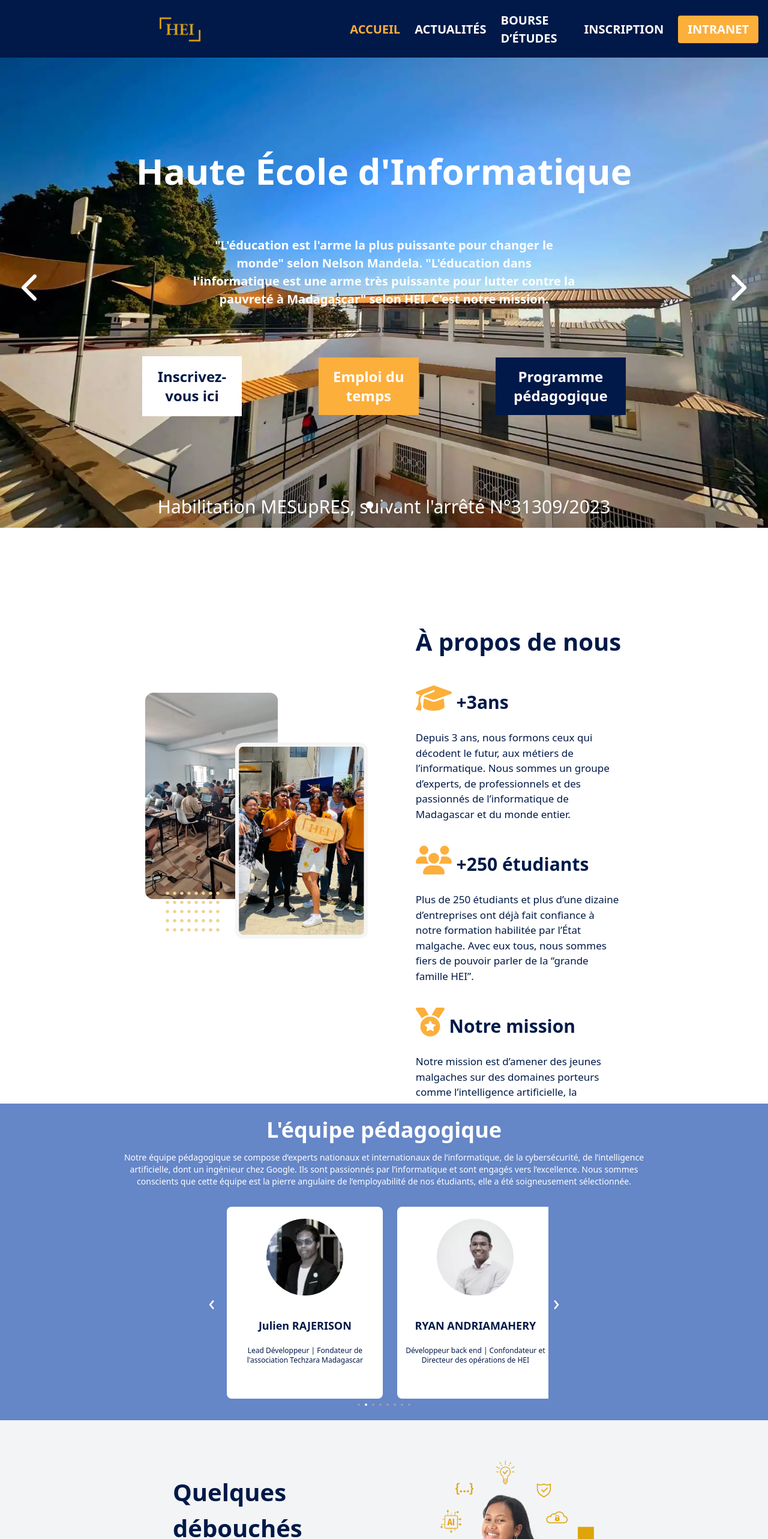
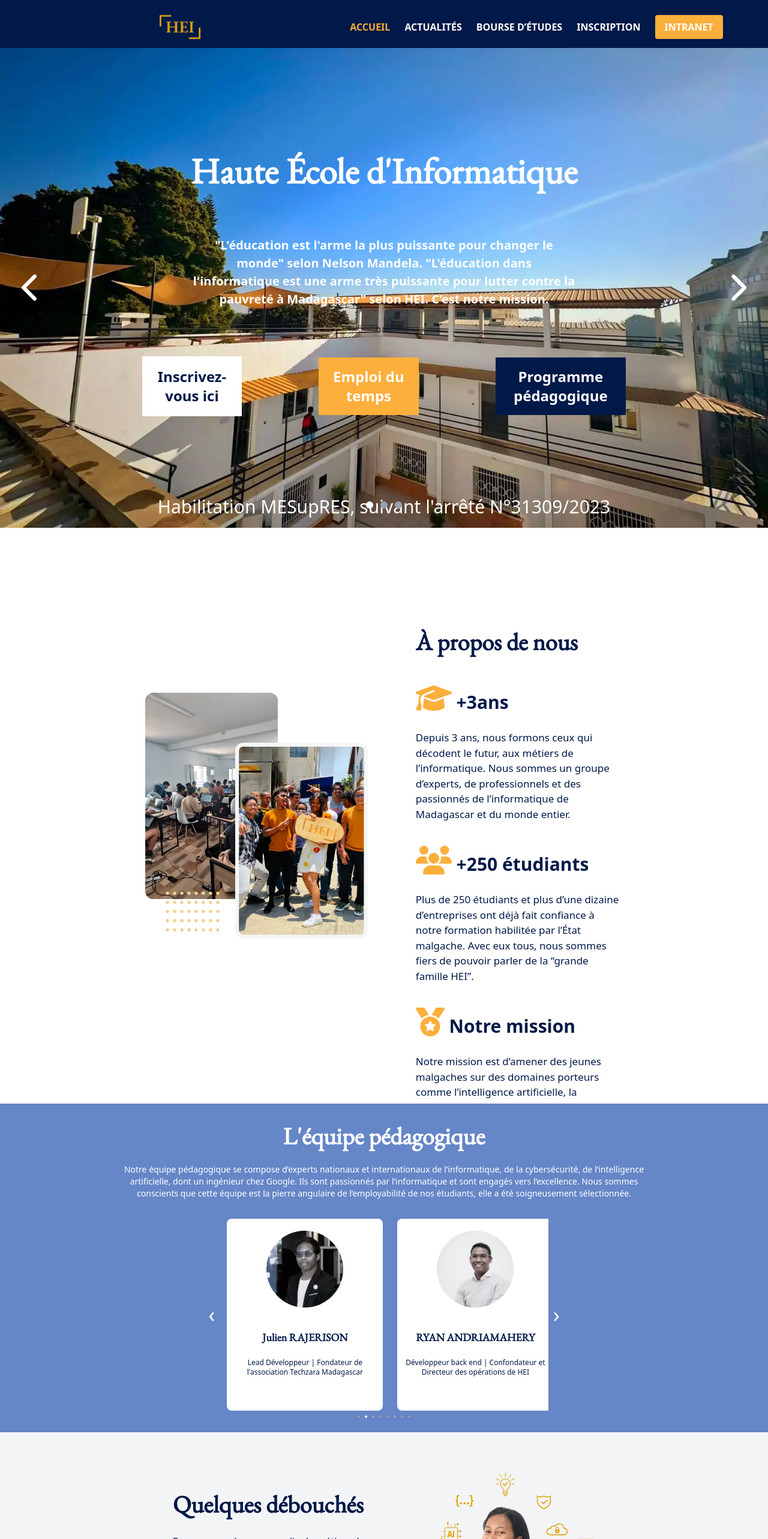
Before and after one commit to DavFilsDev/hei-university-homepage-clone, a React (Vite) app: page / in a window 1280 px wide. Shown: the top 2566 px of the page at 60% size. Built offline with nearby package versions, Linux system fonts and the light colour scheme.

Commit message:
[CLEANUP] Final code cleanup, resize <h2> tags, remove unused code, and update README

```diff
--- a/index.html
+++ b/index.html
@@ -5,6 +5,7 @@
     <link rel="icon" type="image/png" href="images/logo.png" />
     <meta name="viewport" content="width=device-width, initial-scale=1.0" />
     <title>Accueil-HEI</title>
+    <link href="https://fonts.googleapis.com/css2?family=EB+Garamond&display=swap" rel="stylesheet">
   </head>
   <body>
     <div id="root"></div>
--- a/src/components/Admission.jsx
+++ b/src/components/Admission.jsx
@@ -1,4 +1,3 @@
-import React, { useState } from "react";
 import { FontAwesomeIcon } from "@fortawesome/react-fontawesome";
 import { faRightLong } from "@fortawesome/free-solid-svg-icons";
 
@@ -7,7 +6,7 @@ const Admission = () => {
     <>
       <div className="flex flex-col w-[100vw] h-[80vh]  m-auto justify-center items-center bg-[#6889C0] pt-[5rem] ">
         <div className="pb-[10vh] gap-y-2 text-[15px] text-white flex flex-col justify-center items-center font-bold linear-gradient(135deg,rgb(74,234,220) 0%,rgb(151,120,209) 20%,rgb(207,42,186) 40%,rgb(238,44,130) 60%,rgb(251,105,98) 80%,rgb(254,248,76) 100%);">
-          <h1 className="text-center pb-5 text-[40px]">Admission</h1>
+          <h1 className="font-garamond text-center pb-5 text-[40px] font-extrabold">Admission</h1>
           <p className="text-[20px]">
             Ouverte aux bacheliers de toutes les séries, l’admission chez HEI se
             fait par test de niveau :
--- a/src/components/Apropos.jsx
+++ b/src/components/Apropos.jsx
@@ -7,44 +7,32 @@ import {
 } from "@fortawesome/free-solid-svg-icons";
 
 const Apropos = () => {
-
-
   return (
     <>
         <div className='flex flex-row-reverse  m-auto w-full  gap-[5rem] bg-white text-[#001948] justify-center items-center py-[10rem]'>
             <div className='flex flex-col gap-y-10 w-[27vw] h-[80vh] '>
-        <h2 className='text-[40px] font-bold'> À propos de nous</h2>
+                <h2 className='font-garamond text-[40px] font-extrabold'> À propos de nous</h2>
                 <div className='flex flex-col gap-y-7'>
                     <div className='flex-row justify-center items-center'>
 
                         <p className='text-3xl font-bold'> <span className='text-5xl text-[#fcaf3b]'> <FontAwesomeIcon icon={faGraduationCap} /></span>      +3ans</p>
                     </div>
-
-        <p className='text-[17px]'>
-           Depuis 3 ans, nous formons ceux qui décodent le futur, aux métiers de l’informatique. Nous sommes un groupe d’experts, de professionnels et des passionnés de l’informatique de Madagascar et du monde entier.
-        </p>
+                    <p className='text-[17px]'>Depuis 3 ans, nous formons ceux qui décodent le futur, aux métiers de l’informatique. Nous sommes un groupe d’experts, de professionnels et des passionnés de l’informatique de Madagascar et du monde entier.</p>
                 </div>
                 <div className='flex flex-col gap-y-7'>
                     <div className='flex-row justify-center items-center'>
-
                         <p className='text-3xl font-bold'> <span className='text-5xl text-[#fcaf3b]'> <FontAwesomeIcon icon={faUsers} /></span>      +250 étudiants</p>
                     </div>
-
-        <p  className='text-[17px]'>
-            Plus de 250 étudiants et plus d’une dizaine d’entreprises ont déjà fait confiance à notre formation habilitée par l’État malgache. Avec eux tous, nous sommes fiers de pouvoir parler de la “grande famille HEI”.
-        </p>
+                    <p  className='text-[17px]'>Plus de 250 étudiants et plus d’une dizaine d’entreprises ont déjà fait confiance à notre formation habilitée par l’État malgache. Avec eux tous, nous sommes fiers de pouvoir parler de la “grande famille HEI”.</p>
                 </div>
                 <div className='flex flex-col gap-y-7'>
                     <div className='flex-row justify-center items-center'>
-
                          <p className='text-3xl font-bold'> <span className='text-5xl text-[#fcaf3b]'> <FontAwesomeIcon icon={faMedal} /></span>       Notre mission</p>
                     </div>
-
                     <p  className='text-[17px]'>
                         Notre mission est d’amener des jeunes malgaches sur des domaines porteurs comme l’intelligence artificielle, la cybersécurité ou la programmation afin de favoriser leur employabilité et le développement de Madagascar.
                     </p>
                 </div>
-
             </div>
             <div>
                 <img  className="w-[29vw]" src="images/A-propos-left-1.webp" alt="" />
--- a/src/components/Debouche.jsx
+++ b/src/components/Debouche.jsx
@@ -5,7 +5,7 @@ const Deboucher = () => {
   <>
   <div className='flex flex-row  m-auto  text-[var(--primary)] justify-center items-center py-[4rem]'>
     <div className='flex flex-col gap-y-5 w-[30vw] h-[35vh] '>
-        <h2 className='text-[40px] font-bold'>Quelques débouchés</h2>
+        <h2 className='font-garamond text-[40px] font-extrabold'>Quelques débouchés</h2>
         <p >
             Formez-vous à une panoplie de métiers du numérique avec nous et venez acquérir les fondements de la programmation (qui vous servira pour les différents métiers) ! Ce sont des métiers porteurs, des métiers du présent, des métiers du futur…
         </p>
--- a/src/components/Header.jsx
+++ b/src/components/Header.jsx
@@ -1,14 +1,13 @@
 const Header = () => {
 
     return (
-    <nav className="bg-[var(--primary)]  w-[100vw] h-[12vh] top-0 fixed z-100">
-      <div className=" mx-auto px-4 py-1 flex justify-between items-center">
-
+      <nav className="bg-[var(--primary)]  w-[100vw] h-[10vh] top-0 fixed z-100">
+        <div className=" mx-auto px-4 py-0 flex justify-between items-center">
           <div className=" w-[50vw] flex justify-center items-center ">
             <img className='w-24' src="images/logo.png" alt="" />
           </div>
 
-        <div className="hidden md:flex w-[60vw] space-x-6 justify-start items-center  font-bold text-[20px] text-white">
+          <div className="hidden md:flex w-[60vw] space-x-6 justify-start items-center  font-bold text-[16px] text-white">
             <a href="#" > <span className='text-[var(--secondary)] font-bbold'>ACCUEIL</span></a>
             <a href="#" > <span className='text-white font-bbold'>ACTUALITÉS</span></a>
             <a href="#" ><span className='text-white font-bbold'>BOURSE D’ÉTUDES</span></a>
@@ -17,8 +16,6 @@ const Header = () => {
               <span className='text-white font-bbold'>  INTRANET</span>
             </a>
           </div>
-
-
         </div>
       </nav>
     );
--- a/src/components/Hero.jsx
+++ b/src/components/Hero.jsx
@@ -24,7 +24,6 @@ const slides = [
 const Hero = () => {
   const [index, setIndex] = useState(0);
 
-  // Auto défilement toutes les 2s
   useEffect(() => {
     const timer = setInterval(() => {
       setIndex((prev) => (prev + 1) % slides.length);
@@ -57,7 +56,7 @@ const Hero = () => {
           <FontAwesomeIcon icon={faChevronRight} />
         </button>
 
-        <h1 className="text-center text-[60px] font-bold">
+        <h1 className="font-garamond text-center text-[60px] font-bold">
           Haute École d'Informatique
         </h1>
 
--- a/src/components/Paterns.jsx
+++ b/src/components/Paterns.jsx
@@ -25,7 +25,7 @@ export default function Partners() {
   return (
     <section className="py-16 bg-white">
       <div className="container mx-auto px-6 text-center">
-        <h2 className="text-3xl font-bold text-[var(--primary)] mb-4">Nos partenaires</h2>
+        <h2 className="font-garamond text-[40px] font-extrabold text-[var(--primary)] mb-4">Nos partenaires</h2>
         <p className="text-[var(--primary)] mb-10 max-w-3xl mx-auto">
           L’employabilité de nos étudiants se base sur la pertinence de notre programme pédagogique
           et de la composition de notre corps enseignant mais aussi du soutien et la collaboration
--- a/src/components/PedagogicTeams.jsx
+++ b/src/components/PedagogicTeams.jsx
@@ -48,7 +48,7 @@ export default function PedagogicTeam() {
 
     return (
         <section className="bg-[#6586C7] px-6 py-6 text-white flex flex-col items-center overflow-hidden">
-        <h2 className="text-4xl font-bold mb-4">L'équipe pédagogique</h2>
+        <h2 className="font-garamond text-[40px] font-extrabold mb-4">L'équipe pédagogique</h2>
         <p className="text-sm max-w-4xl mb-8 text-center">
             Notre équipe pédagogique se compose d’experts nationaux et internationaux de l’informatique, de la cybersécurité, de l’intelligence artificielle, dont un ingénieur chez Google. Ils sont passionnés par l’informatique et sont engagés vers l’excellence. Nous sommes conscients que cette équipe est la pierre angulaire de l’employabilité de nos étudiants, elle a été soigneusement sélectionnée.
         </p>
@@ -73,7 +73,7 @@ export default function PedagogicTeam() {
                         alt={member.name}
                         className="w-32 h-32 rounded-full mx-auto mb-4 object-cover"
                         />
-                        <h3 className="font-bold text-lg text-[var(--primary)] text-center">{member.name}</h3>
+                        <h3 className="font-garamond font-bold text-lg text-[var(--primary)] text-center">{member.name}</h3>
                         <p className="text-xs text-[var(--primary)] text-center">{member.poste}</p>
                     </div>
                     ))}
--- a/src/components/ProgrammeSection.jsx
+++ b/src/components/ProgrammeSection.jsx
@@ -17,7 +17,7 @@ export default function ProgrammeSection() {
       <div className="max-w-6xl mx-auto flex flex-col lg:flex-row items-center justify-between gap-8">
         <img src={imgHeader} alt="Programme" className="w-full lg:w-1/2 rounded-xl" />
         <div className= "flex flex-col justify-between lg:w-1/2 h-60">
-          <h2 className="text-3xl font-bold text-primary mb-4 text-[var(--primary)]">Le programme pédagogique</h2>
+          <h2 className="font-garamond text-[40px] font-extrabold text-primary mb-4 text-[var(--primary)]">Le programme pédagogique</h2>
           <p className="text-[var(--primary)] mb-4 text-sm">
             Suivant le système LMD, jusqu’au Master, notre formation repose sur un programme pédagogique conçu en adéquation avec les attentes du marché.
             La formation est sanctionnée par un diplôme de Licence et de Master en Informatique reconnu par le MESupRes de Madagascar.
@@ -28,7 +28,7 @@ export default function ProgrammeSection() {
 
       <div className="max-w-6xl mx-auto grid grid-cols-1 md:grid-cols-2 lg:grid-cols-4 gap-6 mt-12">
         {learnings.map((learning, index) => (
-          <div key={index} className="bg-yellow-100 pl-1 pr-2 py-3 rounded-lg text-left ">
+          <div key={index} className="bg-yellow-100 px-7 pr-2 py-3 rounded-lg text-left ">
             <p className="font-bold text-4xl text-[var(--secondary)] mb-2">25%</p>
             <p className="font-bold text-xl text-[var(--primary)] pr-3 mb-5">{learning}</p>
           </div>
--- a/src/components/TechSection.jsx
+++ b/src/components/TechSection.jsx
@@ -30,7 +30,7 @@ export default function TechSection() {
   return (
     <section className="bg-gray-100 py-16 px-6 text-[var(--primary)] max-w-4xl mx-auto">
       <div className="text-center mb-12">
-        <h2 className="text-3xl font-bold text-[var(--primary)] mb-4">
+        <h2 className="font-garamond text-[40px] font-extrabold text-[var(--primary)] mb-4">
           Les technos et langages utilisées
         </h2>
         <p className="max-w-4xl mx-auto text-sm text-[var(--primary)]">
--- a/src/index.css
+++ b/src/index.css
@@ -4,3 +4,7 @@
     --primary: #001948;
     --secondary: #fcaf3b;
 }
+
+.font-garamond {
+  font-family: 'EB Garamond', sans-serif;
+}
```
Also changed, not shown: src/components/Domaine.jsx (+8 -41 lines), 1 other file (tests, documents, lock files or other folders). Lines whose indentation alone changed are shown as unchanged.
